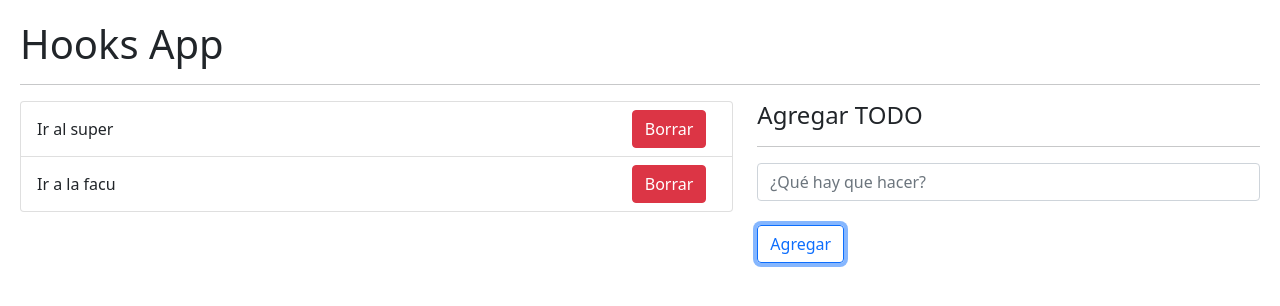
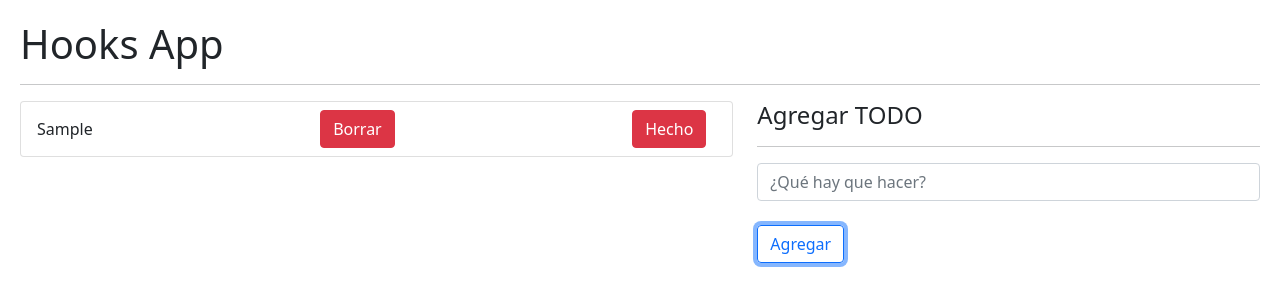
Before and after one commit to chicha2021/HooksApp, a React (Vite) app: page / in a window 1280 px wide. Both pictures are taken after typing "Sample" into the empty fields and a click on the button "Agregar". Shown: the top 306 px of the page. Built offline with nearby package versions, Linux system fonts and the light colour scheme.

Commit message:
ADD TODO, DELETE_TODO

```diff
--- a/src/08-useReducer/TodoAdd.jsx
+++ b/src/08-useReducer/TodoAdd.jsx
@@ -2,17 +2,18 @@ import React from 'react'
 import { useForm } from '../hooks/useForm';
 
 export const TodoAdd = ({ addTodo }) => {
+
     const newTodo = {
         id: Math.random() + 100,
-        todo: "",
+        description: "",
         done: false
     };
     const { formState, onInputChange, onResetForm } = useForm(newTodo);
-    const { todo } = formState;
+    const { description } = formState;
 
     const onSubmit = (e) => {
         e.preventDefault();
-        if (todo.length < 1) return;
+        if (description.length < 1) return;
         addTodo(formState);
         onResetForm(e);
     };
@@ -20,7 +21,7 @@ export const TodoAdd = ({ addTodo }) => {
     return (
         <>
             <form onSubmit={onSubmit}>
-                <input type="text" placeholder='¿Qué hay que hacer?' value={todo} name={"todo"} onChange={onInputChange} className='form-control' />
+                <input type="text" placeholder='¿Qué hay que hacer?' value={ description } name={"description"} onChange={onInputChange} className='form-control' />
                 <button type='submit' className='btn btn-outline-primary mt-4'>Agregar</button>
             </form>
         </>
--- a/src/08-useReducer/TodoApp.jsx
+++ b/src/08-useReducer/TodoApp.jsx
@@ -1,4 +1,4 @@
-import React, { useReducer } from 'react'
+import React, { useEffect, useReducer } from 'react'
 import { todoReducer } from './todo-reducer'
 import { TodoAdd } from './TodoAdd';
 import { TodoList } from './TodoList';
@@ -19,11 +19,41 @@ const initialState = [
 
 export const TodoApp = () => {
 
-    const [state, dispatch] = useReducer(todoReducer, initialState);
+    const initStorage  = () => {
+        return JSON.parse(localStorage.getItem('state')) || [];
+    };
+    const [state, dispatch] = useReducer(todoReducer, initialState, initStorage);
+
     const addNewTodo = ( todo ) => {
-        console.log( todo )
-        // dispatch(state, addTodoAction);
+        const action = {
+            type: 'ADD_TODO',
+            payload: todo
+        };
+        dispatch( action );
     };
+
+    const deleteTodo = ( id ) => {
+        const action = {
+            type: 'DELETE_TODO',
+            payload: id
+        };
+        dispatch( action );
+    };
+
+    const handleTodo = ( id, done ) => {
+        dispatch({
+            type: 'HANDLE_TODO',
+            payload: id, done
+        });
+    };
+
+    useEffect(() => {
+        console.log(localStorage.getItem('state'))
+    }, []);
+
+    useEffect(() => {
+      localStorage.setItem('state', JSON.stringify( state ));
+    }, [ state ]);
 
     return (
         <div>
@@ -32,12 +62,12 @@ export const TodoApp = () => {
 
             <div className='row'>
                 <div className='col-7'>
-                <TodoList state={ state } />
+                <TodoList state={ state } deleteTodo={ deleteTodo } handleTodo={ handleTodo } />
                 </div>
                 <div className='col-5'>
                     <h4>Agregar TODO</h4>
                     <hr />
-                    <TodoAdd addTodo={( todo ) => addNewTodo( todo ) }/>
+                    <TodoAdd addTodo={( todo ) => addNewTodo( todo )}/>
                 </div>
             </div>
         </div>
--- a/src/08-useReducer/TodoItem.jsx
+++ b/src/08-useReducer/TodoItem.jsx
@@ -1,11 +1,12 @@
 import React from 'react'
 
-export const TodoItem = ( {description, done, id} ) => {
+export const TodoItem = ( {description, done, id, deleteTodo, handleTodo } ) => {
     return (
         <>
                 <li className='list-group-item d-flex justify-content-between' key={id} >
                     <span className='align-self-center'>{ description } </span>
-                    <button className='btn btn-danger'>Borrar</button>
+                    <button className='btn btn-danger' onClick={() => deleteTodo(id) }>Borrar</button>
+                    <button className='btn btn-danger justify-content-center' onClick={() => handleTodo(id, done) }>Hecho</button>
                 </li>
         </>
     )
--- a/src/08-useReducer/TodoList.jsx
+++ b/src/08-useReducer/TodoList.jsx
@@ -2,12 +2,19 @@ import React from 'react'
 import { TodoItem } from './TodoItem'
 
 
-export const TodoList = ( {state} ) => {
+export const TodoList = ({ state, deleteTodo, handleTodo }) => {
     return (
         <ul className='list-group'>
             {
                 state?.map(({ id, description, done }, ix) => (
-                    <TodoItem key={ix} id={id} description={description} done={done} />
+                    <TodoItem
+                        key={ix}
+                        id={id}
+                        description={description}
+                        done={done}
+                        deleteTodo={deleteTodo}
+                        handleTodo={handleTodo}
+                    />
                 ))
             }
         </ul>
--- a/src/08-useReducer/todo-reducer.js
+++ b/src/08-useReducer/todo-reducer.js
@@ -1,10 +1,24 @@
-export const todoReducer = ( initialState = [], action ) => {
+export const todoReducer = (initialState = [], action) => {
 
-    switch ( action.type ) {
+    switch (action.type) {
         case 'ADD_TODO':
-            console.log( action.payload )
-            return [ ...initialState, action.payload ];
+            return [...initialState, action.payload];
 
+        case 'DELETE_TODO':
+            const id = action.payload;
+            return initialState.filter(e => e.id !== id);
+
+        case 'HANDLE_TODO':
+            console.log(action.payload)
+            return initialState.map(function (e) {
+                if (e.id === action.payload) {
+                    return e.done = true;
+                };
+            });
+        // return [
+        //     ...initialState,
+        //     initialState.
+        // ];
 
         default:
             return initialState;
```
